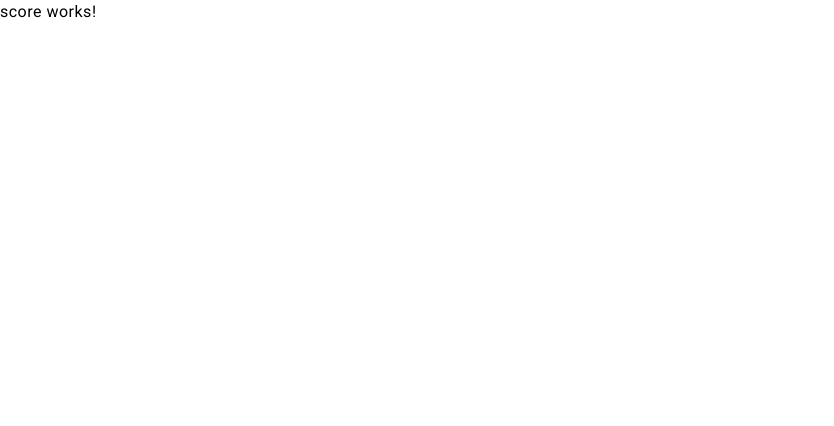
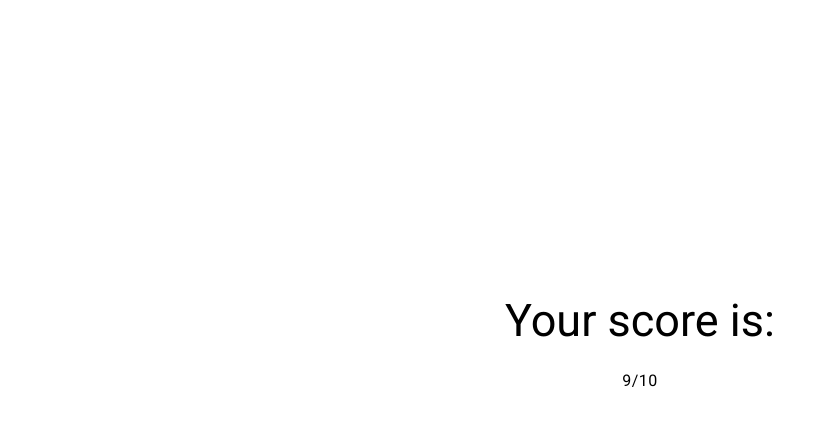
Before and after one commit to AishuPola/quiz_project, an Angular app: page /score in a window 1280 px wide. Shown: the top 426 px of the page, without its empty margins (0-834 px from the left). Built offline with nearby package versions, Linux system fonts and the light colour scheme.

Commit message:
score component

```diff
--- a/src/app/home/home.component.html
+++ b/src/app/home/home.component.html
@@ -1,2 +1,3 @@
 <app-questions [question]="question" />
 <!-- <app-questions [question]="question" /> -->
+<app-score />
--- a/src/app/home/home.component.ts
+++ b/src/app/home/home.component.ts
@@ -2,11 +2,12 @@ import { Component } from '@angular/core';
 import { QuestionsComponent } from '../questions/questions.component';
 import { QuizService } from '../quiz.service';
 import { ActivatedRoute } from '@angular/router';
+import { ScoreComponent } from '../score/score.component';
 
 @Component({
   selector: 'app-home',
   standalone: true,
-  imports: [QuestionsComponent],
+  imports: [QuestionsComponent, ScoreComponent],
   templateUrl: './home.component.html',
   styleUrl: './home.component.scss',
 })
--- a/src/app/score/score.component.html
+++ b/src/app/score/score.component.html
@@ -1 +1,6 @@
-<p>score works!</p>
+<!-- <p>score works!</p> -->
+<div class="container">
+  <h2>Your score is:</h2>
+
+  <p>9/10</p>
+</div>
--- a/src/app/score/score.component.scss
+++ b/src/app/score/score.component.scss
@@ -0,0 +1,20 @@
+// .container{
+//     width:400px;
+//     height:300px;
+// place-items: center;
+// }
+body {
+    height: 100vh;
+    margin: 0;
+    // display: flex;
+    justify-content: center;
+    align-items: center;
+  }
+  .container {
+    height: 200px;
+    display: flex;
+    flex-direction: column;
+    align-items: center;
+    justify-content: center;
+    padding-top: 250px;
+  }
```
